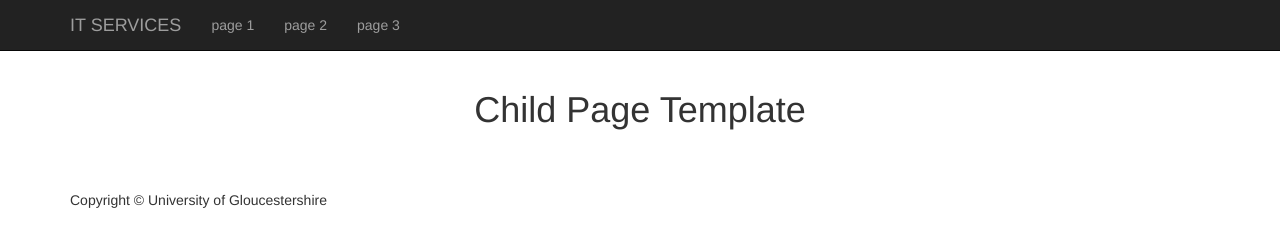
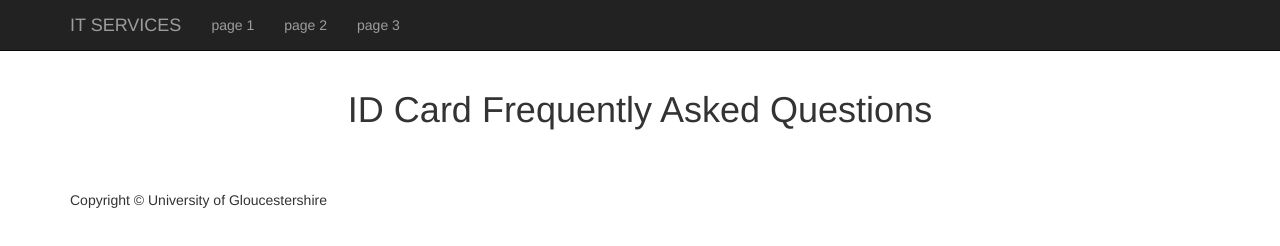
Before and after one commit to GlennCurran/CT5038--IT-Services-Website-, a plain HTML site: page Agile Group Website/Child-Page.html in a window 1280 px wide. Drawn offline with Linux system fonts and the light colour scheme.

```diff
--- a/Agile Group Website/Child-Page.html
+++ b/Agile Group Website/Child-Page.html
@@ -6,7 +6,7 @@
     <meta name="viewport" content="width=device-width, initial-scale=1">
     <meta name="description" content="">
     <meta name="author" content="">
-    <title>Child Page Agile Website</title>
+    <title>UoG - ID Card Frequently</title>
     <!-- Bootstrap Core CSS -->
     <link href="css/bootstrap.min.css" rel="stylesheet">
     <!-- Custom CSS -->
@@ -44,7 +44,7 @@
     <div class="container">
         <div class="row">
             <div class="col-lg-12 text-center">
-                <h1>Child Page Template</h1>
+                <h1>ID Card Frequently Asked Questions</h1>
             </div>
         </div>
         <!-- Footer -->
```
Also changed, not shown: Agile Group Website/IT-Staff_Training.html (+1 -1 lines).
